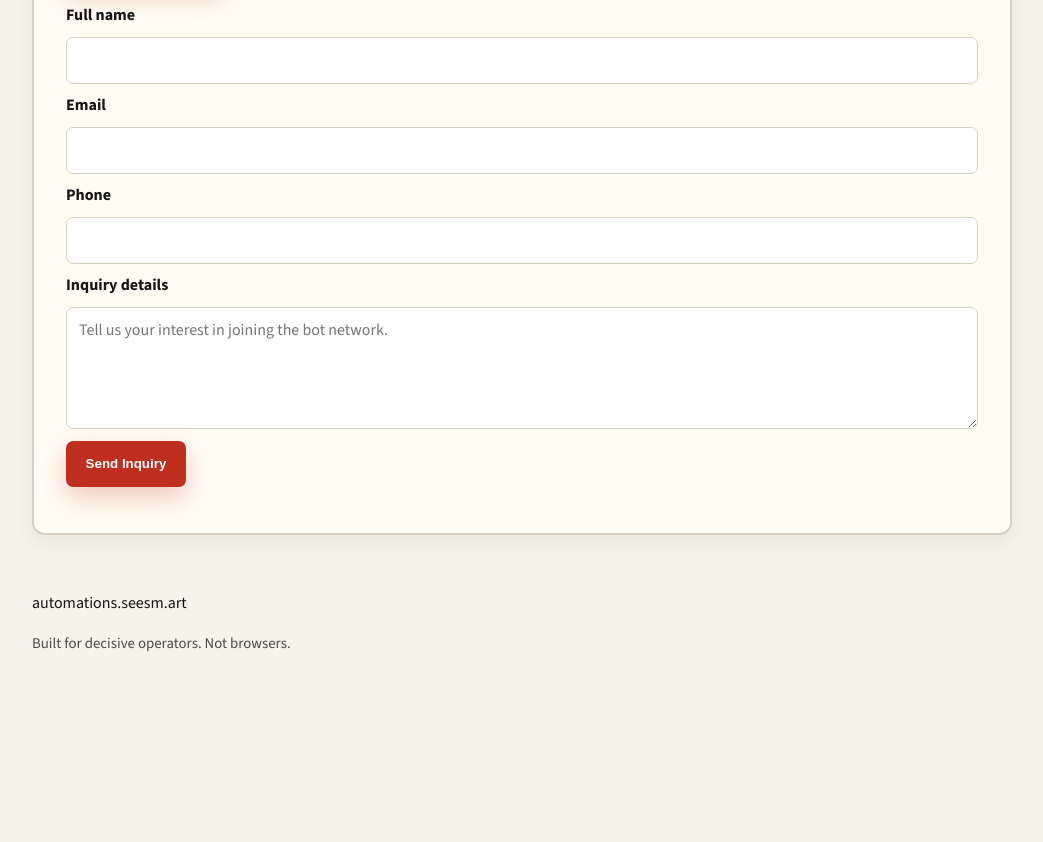
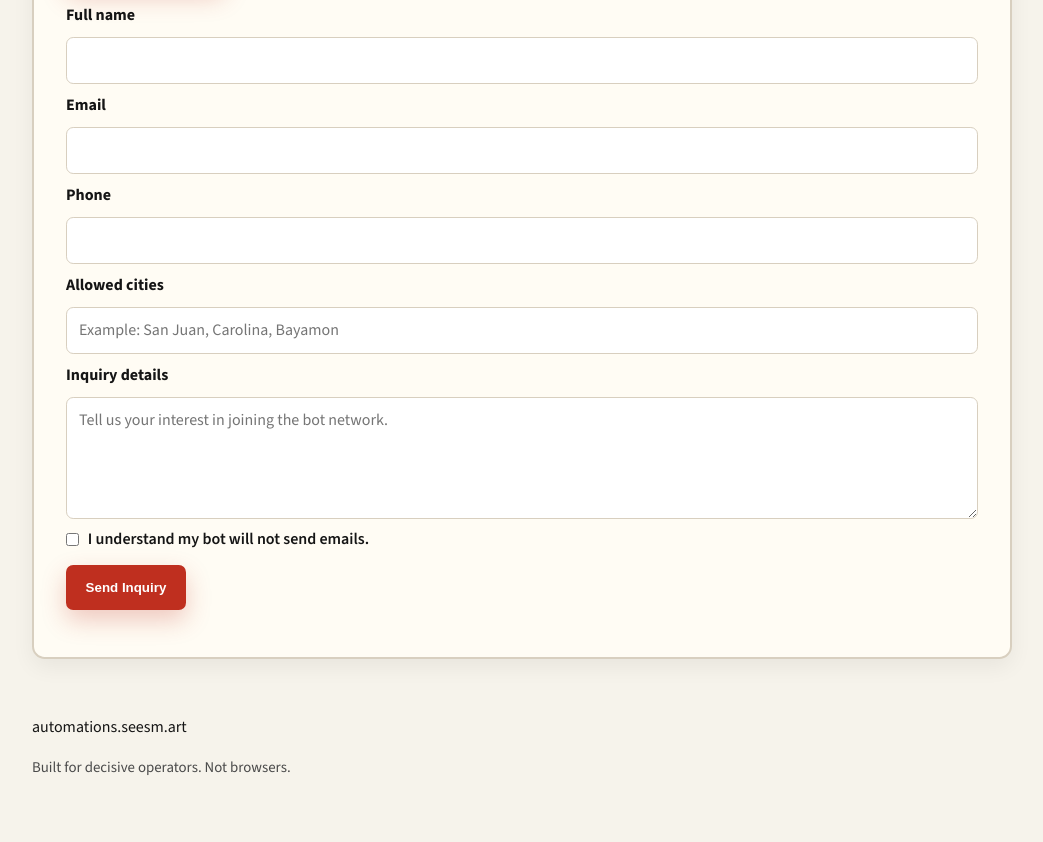
Before and after one commit to thewshii/autosales, a plain HTML site: page index.html in a window 1280 px wide. Shown: the part 1978-2820 px from the top of the page, without its empty margins (118-1161 px from the left). Before the commit the page ends 2696 px from the top, so only its background shows below. Drawn offline with nearby package versions, Linux system fonts and the light colour scheme.

Commit message:
Require allowed cities and no-email-send acknowledgment in inquiry form

```diff
--- a/index.html
+++ b/index.html
@@ -95,8 +95,16 @@
         <label for="app-phone">Phone</label>
         <input id="app-phone" name="phone" type="tel" />
 
+        <label for="app-cities">Allowed cities</label>
+        <input id="app-cities" name="cities" type="text" placeholder="Example: San Juan, Carolina, Bayamon" required />
+
         <label for="app-message">Inquiry details</label>
         <textarea id="app-message" name="message" rows="4" placeholder="Tell us your interest in joining the bot network." required></textarea>
+
+        <label class="checkbox-row" for="app-no-email-send">
+          <input id="app-no-email-send" name="noEmailSend" type="checkbox" required />
+          I understand my bot will not send emails.
+        </label>
 
         <button class="btn btn-primary" type="submit">Send Inquiry</button>
       </form>
--- a/script.js
+++ b/script.js
@@ -9,7 +9,9 @@ if (form) {
     const name = (formData.get('name') || '').toString().trim();
     const email = (formData.get('email') || '').toString().trim();
     const phone = (formData.get('phone') || '').toString().trim();
+    const cities = (formData.get('cities') || '').toString().trim();
     const message = (formData.get('message') || '').toString().trim();
+    const noEmailSendConfirmed = formData.get('noEmailSend') ? 'Yes' : 'No';
 
     const recipients = 'ampliftsllc@icloud.com,thewshii@gmail.com';
     const subject = 'Inquiry About Joining the Bot Network';
@@ -19,6 +21,8 @@ if (form) {
       `Name: ${name}`,
       `Email: ${email}`,
       `Phone: ${phone || 'Not provided'}`,
+      `Allowed cities: ${cities}`,
+      `Bot will not send emails acknowledged: ${noEmailSendConfirmed}`,
       '',
       'Message:',
       message
--- a/styles.css
+++ b/styles.css
@@ -186,6 +186,13 @@ li + li {
   font-weight: 700;
 }
 
+.application-form .checkbox-row {
+  display: flex;
+  align-items: center;
+  gap: 0.55rem;
+  font-weight: 600;
+}
+
 .application-form input,
 .application-form textarea {
   width: 100%;
@@ -200,6 +207,11 @@ li + li {
 .application-form textarea {
   resize: vertical;
   min-height: 7rem;
+}
+
+.application-form .checkbox-row input {
+  width: auto;
+  margin: 0;
 }
 
 .application-form button {
```
